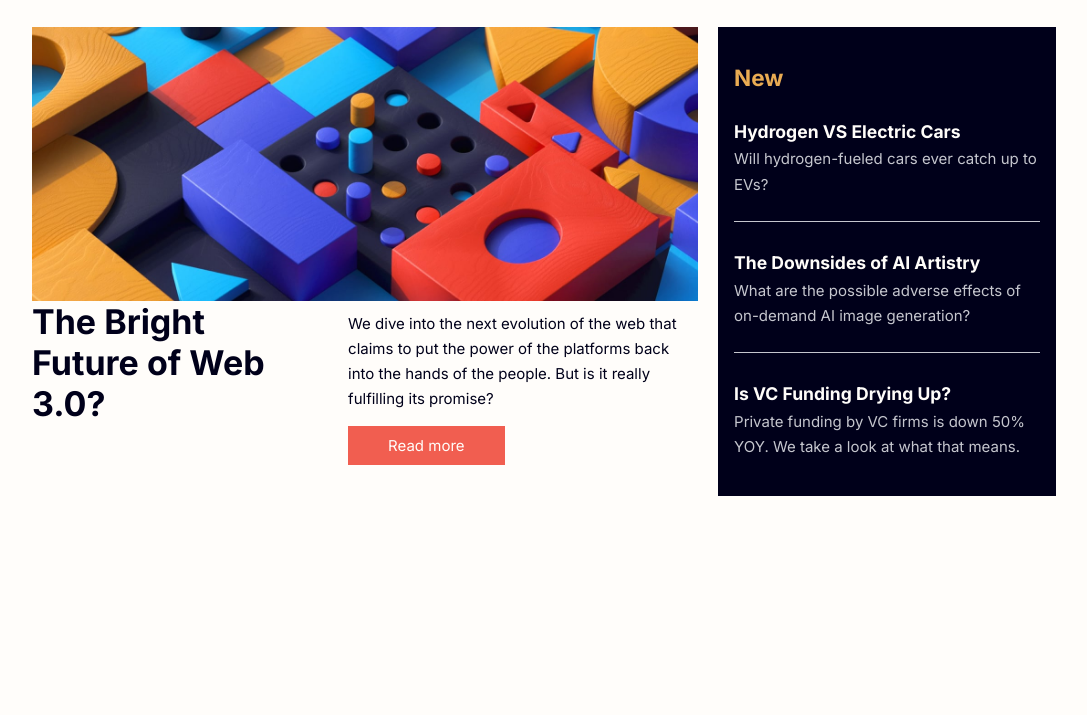
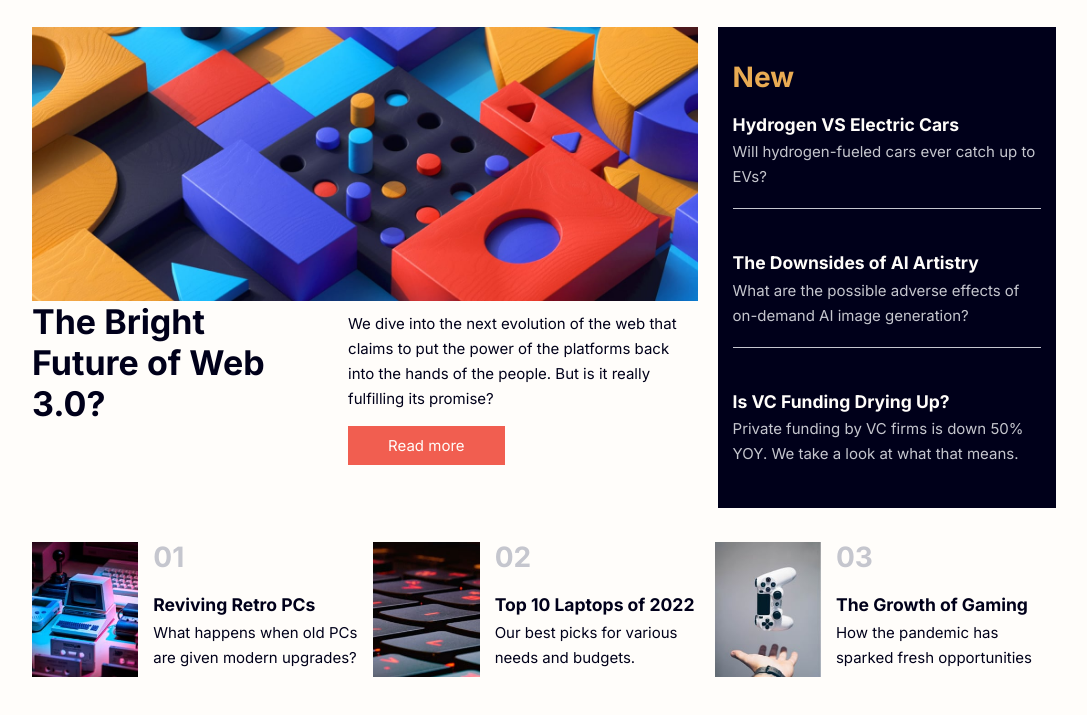
Before and after one commit to magdap1601/Homepage-FM, a website: page index.html in a window 1280 px wide. Shown: the part 73-788 px from the top of the page, without its empty margins (96-1183 px from the left). Drawn offline with Linux system fonts and the light colour scheme.

Commit message:
add articles section

```diff
--- a/index.html
+++ b/index.html
@@ -78,7 +78,7 @@
 </div>
         <div class="banner__article">
           <div class="banner__article-wrapper card">
-            <h2 class="card__header card__header--orange">New</h2>
+            <h2 class="card__header card__header--orange card__header--medium">New</h2>
             <h3 class="card__header card__header--white">Hydrogen VS Electric Cars</h3>
             <p class="card__paragraph card__paragraph--grey">Will hydrogen-fueled cars ever catch up to EVs?</p>
             <p class="card__line"></p>
@@ -89,18 +89,45 @@
             <p class="card__paragraph card__paragraph--grey">What are the possible adverse effects of on-demand AI image generation? </p>
             <p class="card__line"></p>
           </div>
-
           <div class="banner__article-wrapper card">
             <h3 class="card__header card__header--white"> Is VC Funding Drying Up?</h3>
             <p class="card__paragraph card__paragraph--grey">Private funding by VC firms is down 50% YOY. We take a look at what that means.</p>
           </div>
+    </section>
+    <section class="articles container">
+      <div class="articles__block">
+        <img src="./images/image-retro-pcs.jpg" alt="" class="articles__img">
+        <div class="article__text card">
+          <h2 class="card__header card__header--grey card__header--medium">01</h2>
+          <h3 class="card__header"> Reviving Retro PCs</h3>
+          <p class="card__paragraph">What happens
+    when old PCs are given modern upgrades?</p>
+        </div>
+      </div>
+
+       <div class="articles__block">
+        <img src="./images/image-top-laptops.jpg" alt="" class="articles__img">
+        <div class="article__text card">
+          <h2 class="card__header card__header--grey card__header--medium">02</h2>
+          <h3 class="card__header"> Top 10 Laptops of 2022</h3>
+          <p class="card__paragraph">Our best
+    picks for various needs and budgets.</p>
+        </div>
+      </div>
+
+    <div class="articles__block">
+        <img src="./images/image-gaming-growth.jpg" alt="" class="articles__img">
+        <div class="article__text card">
+          <h2 class="card__header card__header--grey card__header--medium">03</h2>
+          <h3 class="card__header"> The Growth of Gaming</h3>
+          <p class="card__paragraph">How the
+    pandemic has sparked fresh opportunities</p>
+        </div>
+      </div>
 
 
     </section>
-    <!--         01 Reviving Retro PCs What happens
-    when old PCs are given modern upgrades? 02 Top 10 Laptops of 2022 Our best
-    picks for various needs and budgets. 03 The Growth of Gaming How the
-    pandemic has sparked fresh opportunities. -->
+
 
     <!-- <div class="attribution">
       Challenge by
--- a/scss/componenets/_card.scss
+++ b/scss/componenets/_card.scss
@@ -1,7 +1,7 @@
 .card {
-  padding: 0 1.1em;
+  padding: 0 1em 1.5em 1em;
   &__header {
-    padding: 1.66em 0 0 0;
+    padding: 1.16em 0 0 0;
 
     &--orange {
       color: $color-softOrange;
@@ -13,14 +13,20 @@
         cursor: pointer;
       }
     }
+    &--grey {
+      color: $color-grayishBlue;
+    }
+    &--medium {
+      font-size: 28px;
+    }
   }
   &__paragraph {
-    padding: 0.33em 0 1.66em 0;
+    padding: 0.3em 0 1.26em 0;
     &--grey {
       color: $color-grayishBlue;
     }
     &:last-of-type {
-      padding-bottom: 2.49em;
+      // padding-bottom: 2.49em;
     }
   }
 
--- /dev/null
+++ b/scss/layout/_articles.scss
@@ -0,0 +1,15 @@
+.articles {
+  @media (min-width: $tablet) {
+    display: flex;
+  }
+  &__block {
+    display: flex;
+    align-items: center;
+    width: 100%;
+  }
+
+  &__img {
+    display: inline-block;
+    height: 9em;
+  }
+}
--- a/scss/main.scss
+++ b/scss/main.scss
@@ -7,3 +7,4 @@
 @import "./layout/header";
 @import "./layout/banner";
 @import "./scss/componenets/card";
+@import "./layout/articles";
```
Also changed, not shown: css/main.css, 1 other file.
